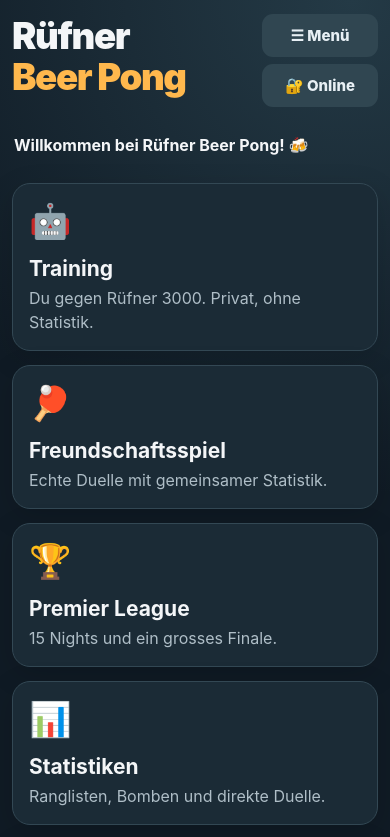
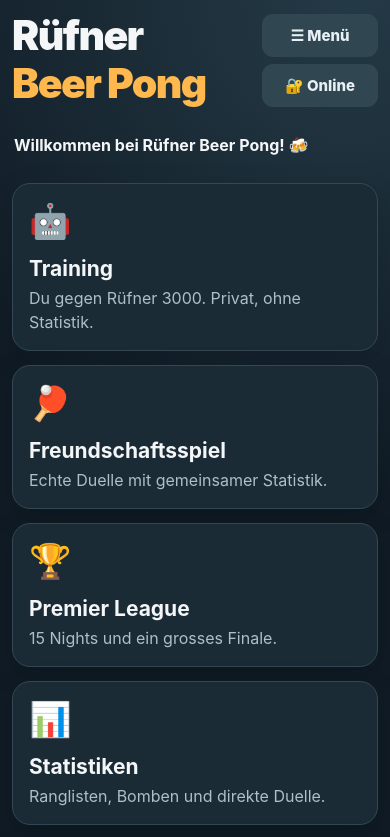
Before and after one commit to Dario896/ruefner-beerpong, a plain HTML site: page index.html in a window 390 px wide. Shown: the top 837 px of the page. Drawn offline with Linux system fonts and the light colour scheme; a script that the page names is missing.

Commit message:
Add files via upload

```diff
--- a/style.css
+++ b/style.css
@@ -323,3 +323,14 @@
   .top-actions{flex:0 0 auto;}
 }
 @media(max-width:370px){.top .brand{font-size:clamp(28px, 8.6vw, 35px);}}
+
+/* V4.7.3 – Wortmarke fuellt die Hoehe der rechten Menue/Admin-Spalte.
+   Nur Layout; keine Daten- oder Spielaenderungen. */
+@media (max-width:650px){
+  .top{align-items:stretch;}
+  .top .brand{align-self:stretch;display:flex;align-items:stretch;padding-top:0;font-size:clamp(38px,10.5vw,48px);line-height:1;letter-spacing:-1.6px;}
+  .top .brand-lines{display:flex;flex-direction:column;justify-content:space-between;gap:0;padding:1px 0 3px;}
+}
+@media (max-width:370px){
+  .top .brand{font-size:clamp(31px,9.2vw,38px);letter-spacing:-1.4px;}
+}
```
